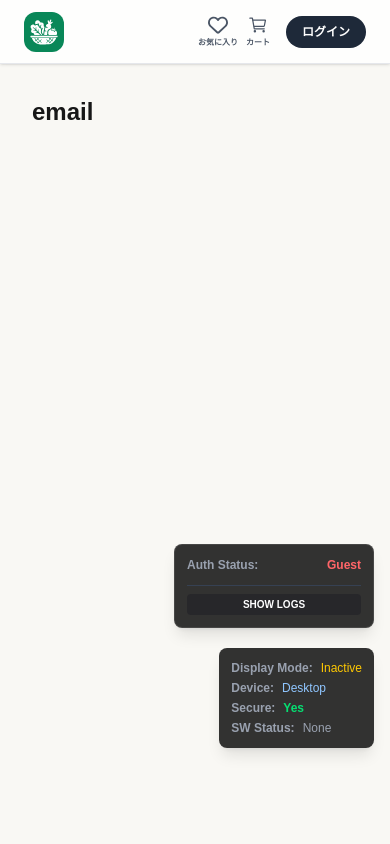
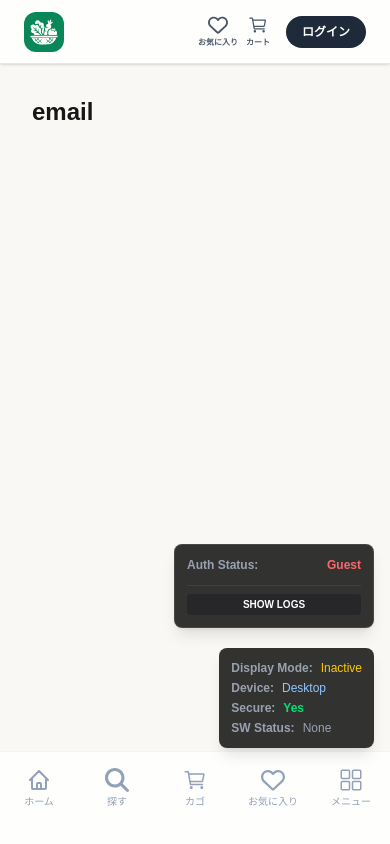
Before and after one commit to vegetables-market/vgm-fe, a Next.js app: page /settings/security/email in a window 390 px wide. Built offline with nearby package versions, Linux system fonts and the light colour scheme.

Commit message:
`MobileNavigationのスタイル修正（heightの変更と不要なクラスの削除）、EmailPageから未使用のReactインポート削除、MainLayoutClientにおけるMobileNavigationの重複出力を修正`

```diff
--- a/src/app/(main)/MainLayoutClient.tsx
+++ b/src/app/(main)/MainLayoutClient.tsx
@@ -50,6 +50,7 @@ export default function MainLayoutClient({
     <section className={`flex relative ${deviceType === "tablet" ? "" : "flex-col"} `}>
       {showHeader && <Header />}
       {showMobileNav && <MobileNavigation />}
+      <MobileNavigation />
       {showTabletNav && <TabletLeftNavigation />}
       <main className="w-full">{children}</main>
     </section>
--- a/src/app/(main)/settings/security/email/page.tsx
+++ b/src/app/(main)/settings/security/email/page.tsx
@@ -1,5 +1,3 @@
-import React from "react";
-
 export default function EmailPage() {
   return (
     <div className="p-8">
--- a/src/components/layouts/MobileNavigation.tsx
+++ b/src/components/layouts/MobileNavigation.tsx
@@ -85,7 +85,7 @@ export default function MobileNavigation() {
 
   return (
     <nav
-      className={` fixed w-full bottom-0 block lg:hidden bg-white/80 dark:bg-black/80 backdrop-blur-md border-t border-slate-100 dark:border-slate-800 transition-colors duration-300 pb-5"`}
+      className={`pb-5 fixed w-full bottom-0 block lg:hidden bg-white/80 dark:bg-black/80 backdrop-blur-md border-t border-slate-100 dark:border-slate-800 transition-colors duration-300"`}
     >
       <style>{`
         @keyframes bounce-icon {
@@ -96,7 +96,7 @@ export default function MobileNavigation() {
           animation: bounce-icon 0.4s ease-in-out;
         }
       `}</style>
-      <div className="flex items-center justify-between h-16 max-w-md mx-auto ">
+      <div className="flex items-center justify-between h-18 max-w-md mx-auto ">
         {navItems.map((item) => {
           const active = isActive(item.href);
           const Icon = active ? item.iconOn : item.iconOff;
```
